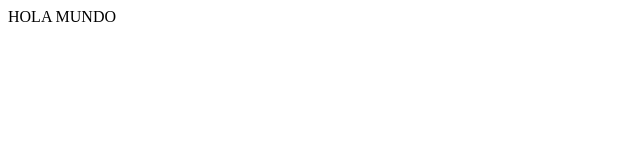
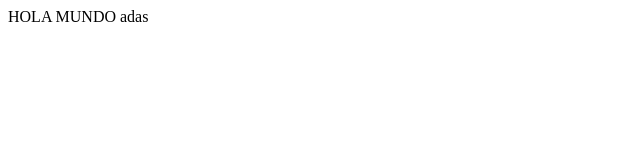
Before and after one commit to JohMarco/web, a plain HTML site: page index.html in a window 1280 px wide. Shown: the full height of the page, 0-640 px from the left. Drawn offline with Linux system fonts and the light colour scheme.

Commit message:
Update index.html
cambios

```diff
--- a/index.html
+++ b/index.html
@@ -7,7 +7,7 @@
     <title>Document</title>
 </head>
 <body>
-    HOLA MUNDO
+    HOLA MUNDO adas
     <TItle>XD</TItle>
 </body>
 </html>
```
